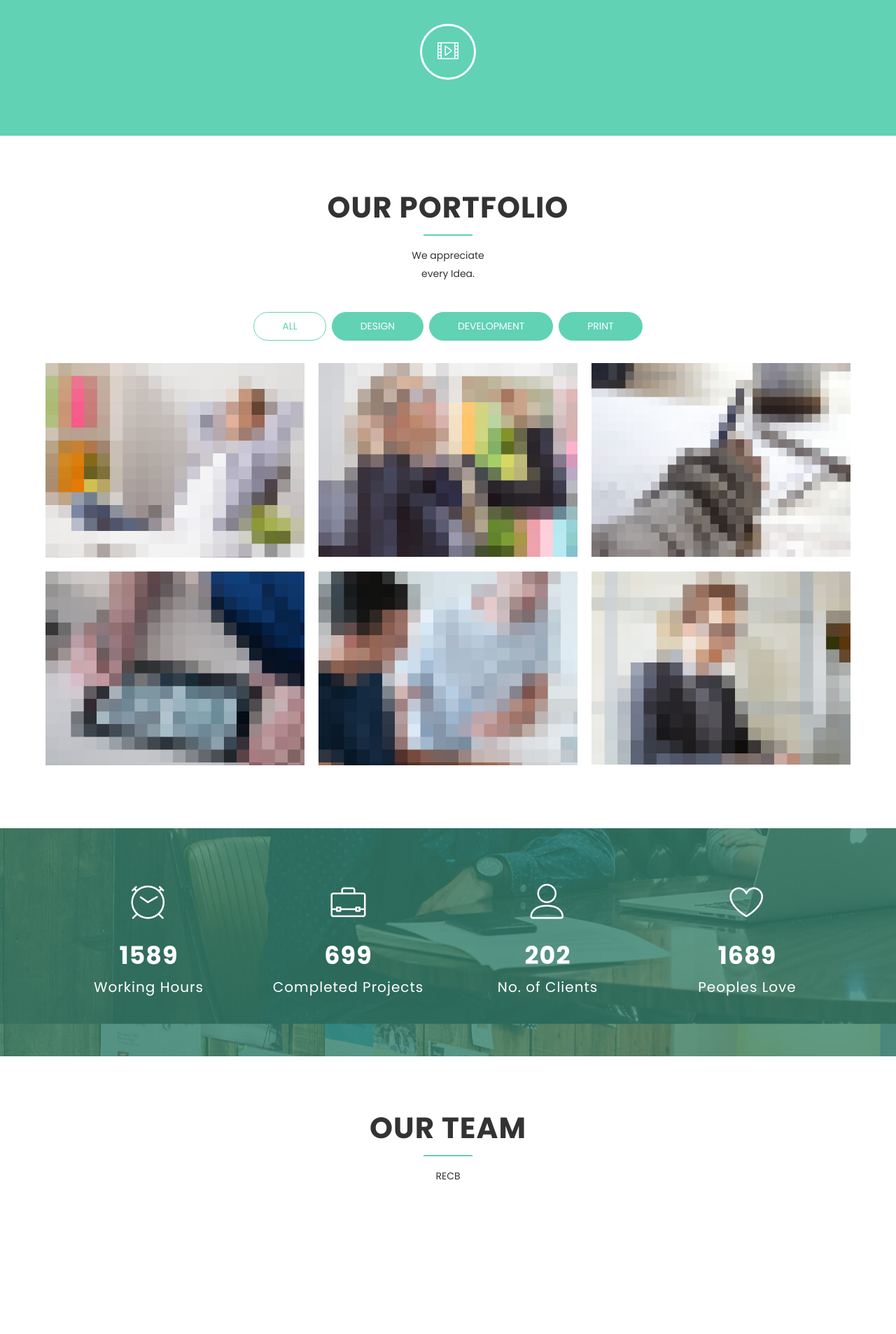
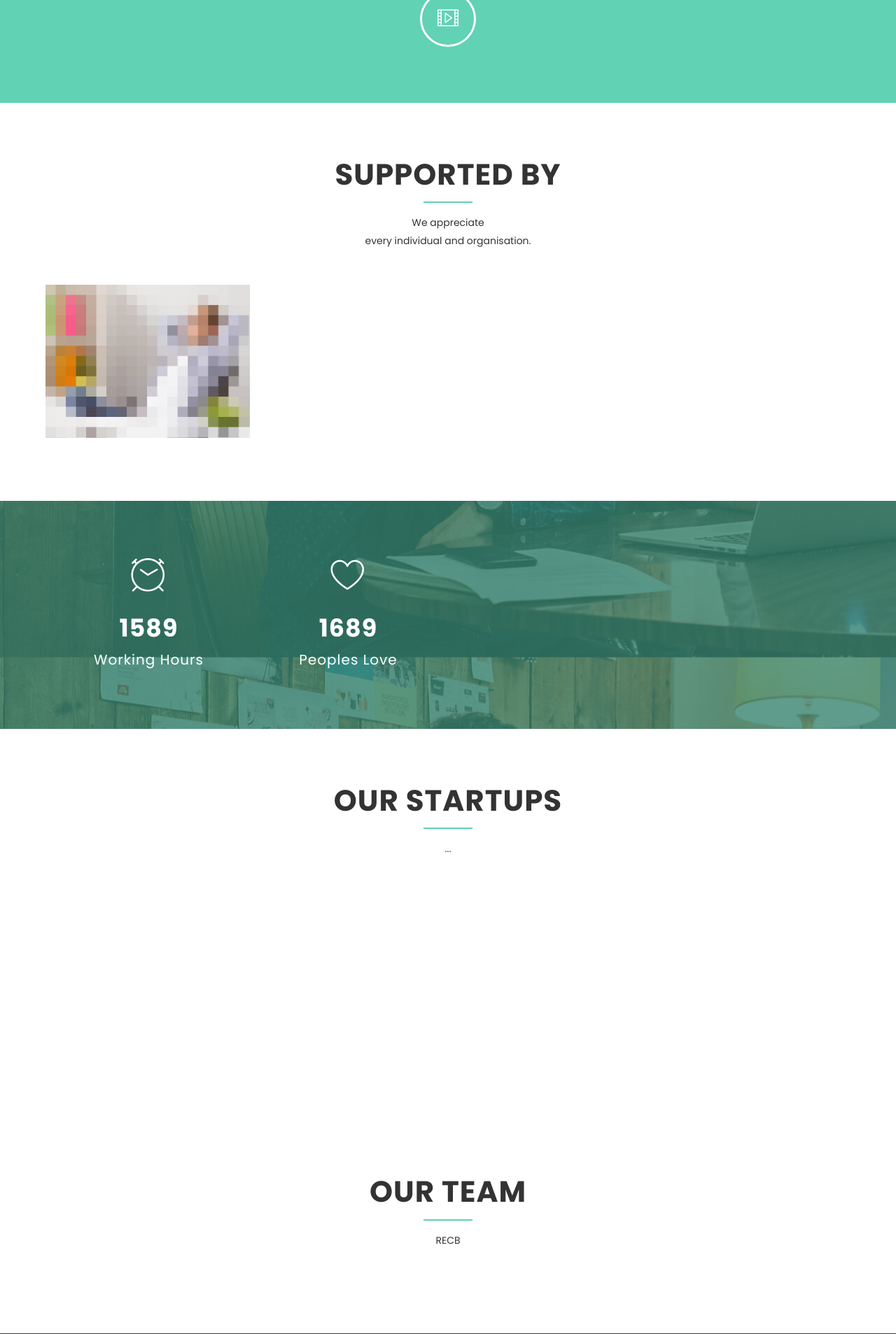
Before and after one commit to Vipul208/raiseb, a Django app: page / in a window 1280 px wide. Shown: the part 3010-4917 px from the top of the page at 70% size. Run offline with Django 3.2, Linux system fonts and the light colour scheme; data that the repository does not hold is empty; some libraries are stand-ins or nearby versions.

Commit message:
ui change

```diff
--- a/templates/base.html
+++ b/templates/base.html
@@ -13,6 +13,7 @@
 
     <!-- Bootstrap CSS -->
     <link rel="stylesheet" href="{% static 'css/bootstrap.min.css' %}">
+      <link href="{%static 'img/logo.png'%}" rel="icon" />
     <link rel="stylesheet" href="{% static 'css/font-awesome.min.css' %}">
     <link rel="stylesheet" href="{% static 'css/line-icons.css' %}">
     <link rel="stylesheet" href="{% static 'css/owl.carousel.css' %}">
--- a/templates/index.html
+++ b/templates/index.html
@@ -9,7 +9,7 @@
         <div class="container">
           <!-- Brand and toggle get grouped for better mobile display -->
           <div class="navbar-header">
-            <a href="index.html" class="navbar-brand"><img class="img-fluid" src="{% static 'img/logo_11.png' %}" alt=""></a>
+            <a href="index.html" class="navbar-brand"><img class="img-fluid" src="{% static 'img/logo.png' %}" alt=""></a>
             <button class="navbar-toggler" type="button" data-toggle="collapse" data-target="#main-navbar" aria-controls="main-navbar" aria-expanded="false" aria-label="Toggle navigation">
               <i class="lnr lnr-menu"></i>
             </button>
@@ -22,21 +22,23 @@
               <li class="nav-item">
                 <a class="nav-link page-scroll" href="#about">About</a>
               </li>
-              <li class="nav-item">
+<!--              <li class="nav-item">
                 <a class="nav-link page-scroll" href="#features">Area</a>
               </li>
+-->
               <li class="nav-item">
-                <a class="nav-link page-scroll" href="#area">Support</a>
+                <a class="nav-link page-scroll" href="#area">Services</a>
               </li>
+<!--
               <li class="nav-item">
                 <a class="nav-link page-scroll" href="#portfolios">Works</a>
               </li>
-
+-->
               <li class="nav-item">
                 <a class="nav-link page-scroll" href="#team">Team</a>
               </li>
               <li class="nav-item">
-                <a class="nav-link page-scroll" href="#blog">Blog</a>
+                <a class="nav-link page-scroll" href="#blog">Startups</a>
               </li>
               <li class="nav-item">
                 <a class="nav-link page-scroll" href="#contact">Contact</a>
@@ -53,22 +55,24 @@
             <li>
               <a class="page-scroll" href="#about">About</a>
             </li>
+<!--
             <li>
               <a class="page-scroll" href="#features">Area</a>
             </li>
+-->
             <li>
-              <a class="page-scroll" href="#area">Support</a>
+              <a class="page-scroll" href="#area">Services</a>
             </li>
-
+<!--
             <li>
               <a class="page-scroll" href="#portfolios">Works</a>
             </li>
-
+-->
             <li>
               <a class="page-scroll" href="#team">Team</a>
             </li>
             <li >
-              <a class="page-scroll" href="#blog">Blog</a>
+              <a class="page-scroll" href="#blog">Startups</a>
             </li>
             <li>
               <a class="page-scroll" href="#contact">Contact</a>
@@ -85,7 +89,7 @@
               <h1 class="wow fadeInDown" data-wow-duration="1000ms" data-wow-delay="0.3s" style="margin-bottom: 0em;">R.A.I.S.E</h1>
               <h5 class="wow fadeInDown" data-wow-duration="1000ms" data-wow-delay="0.3s">Research and Incubation Center</h5>
               <p class="lead  wow fadeIn" data-wow-duration="1000ms" data-wow-delay="400ms">For Startups & Enterpreneurs REC Bijnor</p>
-              <a href="#contact" class="btn btn-common wow fadeInUp" data-wow-duration="1000ms" data-wow-delay="400ms">Contact</a>
+              <a href="#" class="btn btn-common wow fadeInUp" data-wow-duration="1000ms" data-wow-delay="400ms">Apply Now</a>
             </div>
           </div>
         </div>
@@ -176,20 +180,10 @@
                   </div>
                   <div class="col-lg-6 col-sm-6 col-xs-12 box-item">
                     <span class="icon">
-                      <i class="lnr lnr-cloud-check"></i>
-                    </span>
-                    <div class="text">
-                      <h4>Access to Finacial & Industry Association</h4>
-                      <p>..</p>
-                    </div>
-                  </div>
-                  <div class="col-lg-6 col-sm-6 col-xs-12 box-item">
-                    <span class="icon">
                       <i class="lnr lnr-rocket"></i>
                     </span>
                     <div class="text">
-                      <h4>Innovative Ideas And Creative Thinking</h4>
-                      <p>..</p>
+                      <h4>Abbreviation</h4>
                     </div>
                   </div>
               </div>
@@ -287,13 +281,15 @@
       <!-- Container Starts -->
       <div class="container">
         <div class="section-header">
-          <h2 class="section-title">Our Portfolio</h2>
+          <h2 class="section-title">Supported By</h2>
           <hr class="lines">
-          <p class="section-subtitle">We appreciate <br> every Idea.</p>
+          <p class="section-subtitle">We appreciate <br> every individual and organisation.</p>
         </div>
         <div class="row">
+                   <!-- Portfolio Controller/Buttons -->
+          <!--
           <div class="col-md-12">
-            <!-- Portfolio Controller/Buttons -->
+
             <div class="controls text-center">
               <a class="filter active btn btn-common" data-filter="all">
                 All
@@ -308,71 +304,23 @@
                 Print
               </a>
             </div>
-            <!-- Portfolio Controller/Buttons Ends-->
-          </div>
 
+          </div> -->
+ <!-- Portfolio Controller/Buttons Ends-->
           <!-- Portfolio Recent Projects -->
           <div id="portfolio" class="row">
-            <div class="col-sm-6 col-md-4 col-lg-4 col-xl-4 mix development print">
+
+            <div class="col-sm-4 col-md-4 col-lg-6 col-xl-6 mix development print">
               <div class="portfolio-item">
                 <div class="shot-item">
                   <img src="{% static 'img/portfolio/img1.jpg' %}" alt="" />
-                  <a class="overlay lightbox" href="img/portfolio/img1.jpg">
+                  <a class="overlay lightbox" href="{% static 'img/portfolio/img1.jpg' %}">
                     <i class="lnr lnr-eye item-icon"></i>
                   </a>
                 </div>
               </div>
             </div>
-            <div class="col-sm-6 col-md-4 col-lg-4 col-xl-4 mix design print">
-              <div class="portfolio-item">
-                <div class="shot-item">
-                  <img src="{% static 'img/portfolio/img2.jpg' %}" alt="" />
-                  <a class="overlay lightbox" href="img/portfolio/img2.jpg">
-                    <i class="lnr lnr-eye item-icon"></i>
-                  </a>
-                </div>
-              </div>
-            </div>
-            <div class="col-sm-6 col-md-4 col-lg-4 col-xl-4 mix development">
-              <div class="portfolio-item">
-                <div class="shot-item">
-                  <img src="{% static 'img/portfolio/img3.jpg' %}" alt="" />
-                  <a class="overlay lightbox" href="img/portfolio/img3.jpg">
-                    <i class="lnr lnr-eye item-icon"></i>
-                  </a>
-                </div>
-              </div>
-            </div>
-            <div class="col-sm-6 col-md-4 col-lg-4 col-xl-4 mix development design">
-              <div class="portfolio-item">
-                <div class="shot-item">
-                  <img src="{% static 'img/portfolio/img4.jpg' %}" alt="" />
-                  <a class="overlay lightbox" href="img/portfolio/img4.jpg">
-                    <i class="lnr lnr-eye item-icon"></i>
-                  </a>
-                </div>
-              </div>
-            </div>
-            <div class="col-sm-6 col-md-4 col-lg-4 col-xl-4 mix development">
-              <div class="portfolio-item">
-                <div class="shot-item">
-                  <img src="{% static 'img/portfolio/img5.jpg' %}" alt="" />
-                  <a class="overlay lightbox" href="img/portfolio/img5.jpg">
-                    <i class="lnr lnr-eye item-icon"></i>
-                  </a>
-                </div>
-              </div>
-            </div>
-            <div class="col-sm-6 col-md-4 col-lg-4 col-xl-4 mix print design">
-              <div class="portfolio-item">
-                <div class="shot-item">
-                  <img src="{% static 'img/portfolio/img6.jpg' %}" alt="" />
-                  <a class="overlay lightbox" href="img/portfolio/img6.jpg">
-                    <i class="lnr lnr-eye item-icon"></i>
-                  </a>
-                </div>
-              </div>
-            </div>
+
           </div>
         </div>
       </div>
@@ -399,28 +347,6 @@
           <div class="col-sm-6 col-md-3 col-lg-3">
             <div class="facts-item">
               <div class="icon">
-                <i class="lnr lnr-briefcase"></i>
-              </div>
-              <div class="fact-count">
-                <h3><span class="counter">699</span></h3>
-                <h4>Completed Projects</h4>
-              </div>
-            </div>
-          </div>
-          <div class="col-sm-6 col-md-3 col-lg-3">
-            <div class="facts-item">
-              <div class="icon">
-                <i class="lnr lnr-user"></i>
-              </div>
-              <div class="fact-count">
-                <h3><span class="counter">203</span></h3>
-                <h4>No. of Clients</h4>
-              </div>
-            </div>
-          </div>
-          <div class="col-sm-6 col-md-3 col-lg-3">
-            <div class="facts-item">
-              <div class="icon">
                 <i class="lnr lnr-heart"></i>
               </div>
               <div class="fact-count">
@@ -434,66 +360,11 @@
     </div>
     <!-- Counter Section End -->
 
-    <!-- Team section Start -->
-    <section id="team" class="section">
-      <div class="container">
-        <div class="section-header">
-          <h2 class="section-title">Our Team</h2>
-          <hr class="lines">
-          <p class="section-subtitle">RECB</p>
-        </div>
-        <div class="row">
-          {% for team in teams %}
-          <div class="col-lg-4 col-md-6 col-xs-12">
-            <div class="single-team">
-              <img src="{{ team.image.url }}" alt="">
-              <div class="team-details">
-                <div class="team-inner">
-                  <h4 class="team-title">{{ team.name }}</h4>
-                  <p>{{ team.post }}</p>
-                  <ul class="social-list">
-                    <li class="facebook"><a href="{{ team.facebook_link }}"><i class="fa fa-facebook"></i></a></li>
-                    <li class="twitter"><a href="{{ team.twitter_link }}"><i class="fa fa-twitter"></i></a></li>
-                    <li class="linkedin"><a href="{{ team.linkedin_link }}"><i class="fa fa-linkedin"></i></a></li>
-                  </ul>
-                </div>
-              </div>
-            </div>
-          </div>
-          {% endfor %}
-        </div>
-      </div>
-    </section>
-    <!-- Team section End -->
-
-    <!-- testimonial Section Start -->
-    <div id="testimonial" class="section" data-stellar-background-ratio="0.1">
-      <div class="container">
-        <div class="row justify-content-md-center">
-          <div class="col-md-12">
-            <div class="touch-slider owl-carousel owl-theme">
-              {% for test in testimonials %}
-              <div class="testimonial-item">
-                <img src="{{ test.image.url }}" alt="Client Testimonoal" />
-                <div class="testimonial-text">
-                  <p>{{ test.comment}}</p>
-                  <h3>{{ test.name }}</h3>
-                  <span>{{test.post}}</span>
-                </div>
-              </div>
-              {% endfor %}
-            </div>
-          </div>
-        </div>
-      </div>
-    </div>
-    <!-- testimonial Section Start -->
-
     <section id="blog" class="section">
       <!-- Container Starts -->
       <div class="container">
         <div class="section-header">
-          <h2 class="section-title">Recent Blog</h2>
+          <h2 class="section-title">Our Startups</h2>
           <hr class="lines">
           <p class="section-subtitle">...</p>
           </div>
@@ -528,6 +399,67 @@
         </div>
       </div>
     </section>
+
+    <!-- testimonial Section Start -->
+    <div id="testimonial" class="section" data-stellar-background-ratio="0.1"><center>
+      <h2 class="wow zoomIn" style="" data-wow-duration="1000ms" data-wow-delay="100ms">Our Partners</h2>
+      <p class="wow zoomIn" data-wow-duration="1000ms" data-wow-delay="100ms">We are very grateful to each individual and organisation.  </fieldset></p>
+    </center>
+      <div class="container">
+        <div class="row justify-content-md-center">
+          <div class="col-md-12">
+            <div class="touch-slider owl-carousel owl-theme">
+              {% for test in testimonials %}
+              <div class="testimonial-item">
+                <img src="{{ test.image.url }}" alt="Client Testimonoal" />
+                <div class="testimonial-text">
+                  <p>{{ test.comment}}</p>
+                  <h3>{{ test.name }}</h3>
+                  <span>{{test.post}}</span>
+                </div>
+              </div>
+              {% endfor %}
+            </div>
+          </div>
+        </div>
+      </div>
+    </div>
+    <!-- testimonial Section Start -->
+
+
+    <!-- Team section Start -->
+    <section id="team" class="section">
+      <div class="container">
+        <div class="section-header">
+          <h2 class="section-title">Our Team</h2>
+          <hr class="lines">
+          <p class="section-subtitle">RECB</p>
+        </div>
+        <div class="row">
+          {% for team in teams %}
+          <div class="col-lg-3 col-md-6 col-xs-12">
+            <div class="single-team">
+              <img src="{{ team.image.url }}" alt="">
+              <div class="team-details">
+                <div class="team-inner">
+                  <h4 class="team-title">{{ team.name }}</h4>
+                  <p>{{ team.post }}</p>
+                  <ul class="social-list">
+                    <li class="facebook"><a href="{{ team.facebook_link }}"><i class="fa fa-facebook"></i></a></li>
+                    <li class="twitter"><a href="{{ team.twitter_link }}"><i class="fa fa-twitter"></i></a></li>
+                    <li class="linkedin"><a href="{{ team.linkedin_link }}"><i class="fa fa-linkedin"></i></a></li>
+                  </ul>
+                </div>
+              </div>
+            </div>
+          </div>
+          {% endfor %}
+        </div>
+      </div>
+    </section>
+    <!-- Team section End -->
+
+
     <!-- Contact Section Start -->
     <section id="contact" class="section" data-stellar-background-ratio="-0.2">
       <div class="contact-form">
@@ -537,21 +469,20 @@
               <div class="contact-us">
                 <h3>Contact With us</h3>
                 <div class="contact-address">
-                  <p>Rajniya Engineering College, Bijnor </p>
-                  <p class="phone">Phone: <span>(+91 XXXXXXXX87)</span></p>
-                  <p class="email">E-mail: <span>(incubation@recb.ac.in)</span></p>
+                  <p>RAISE, Rajkiya Engineering College, Bijnor </p>
+                  <p class="phone">Phone: <span>+91 8318698755</span><span> +91 8818897790</span></p>
+                  <p class="email">E-mail: <span>incubation.manager@recb.ac.in</span><span> incubation@recb.ac.in</span></p>
                 </div>
                 <div class="social-icons">
                   <ul>
                     <li class="facebook"><a href="#"><i class="fa fa-facebook"></i></a></li>
-                    <li class="twitter"><a href="#"><i class="fa fa-twitter"></i></a></li>
-                    <li class="google-plus"><a href="#"><i class="fa fa-google-plus"></i></a></li>
-                    <li class="linkedin"><a href="#"><i class="fa fa-linkedin"></i></a></li>
+                    <li class="twitter"><a href="https://twitter.com/ManagerRec"><i class="fa fa-twitter"></i></a></li>
+                    <li class="linkedin"><a href="https://www.linkedin.com/in/raise-rec-bijnor-55a534250"><i class="fa fa-linkedin"></i></a></li>
                     <li class="dribbble"><a href="#"><i class="fa fa-dribbble"></i></a></li>
                   </ul>
                 </div>
                 <iframe src="https://www.google.com/maps/embed?pb=!1m14!1m8!1m3!1d42246.25604352426!2d78.24717527388124!3d29.13216814203695!3m2!1i1024!2i768!4f13.1!3m3!1m2!1s0x0%3A0x6f84c5006226847c!2sRajkiya%20Engineering%20College%20Bijnor!5e0!3m2!1sen!2sin!4v1671730847052!5m2!1sen!2sin"
-                title="Rajkiya Engineering College Bijnor" aria-label="Rajkiya Engineering College Bijnor"
+                title="Raise, Rajkiya Engineering College Bijnor" aria-label="Rajkiya Engineering College Bijnor"
                 width="95%" height="130" style="border:0;" allowfullscreen="" loading="lazy" referrerpolicy="no-referrer-when-downgrade">
               </iframe>
               </div>
```
